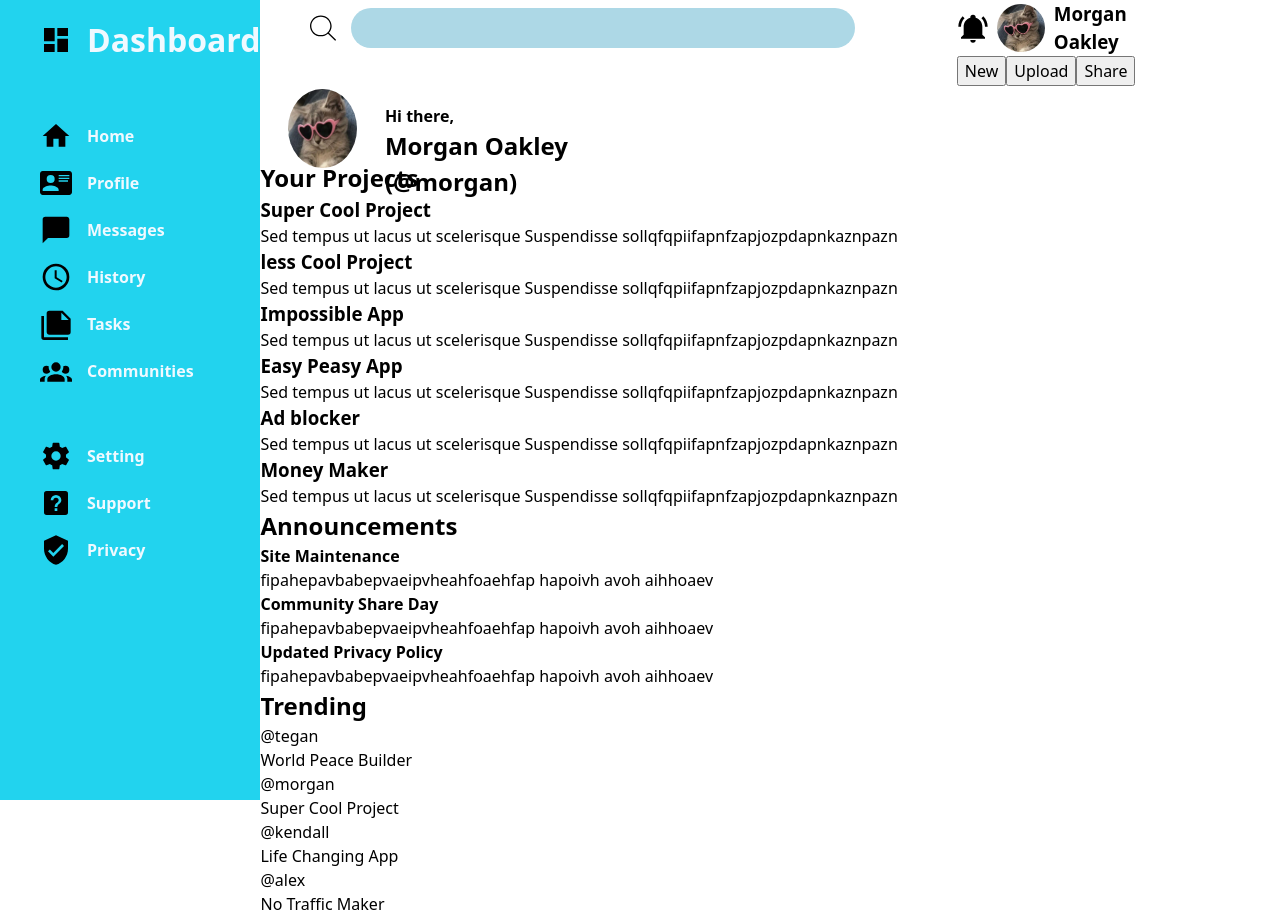
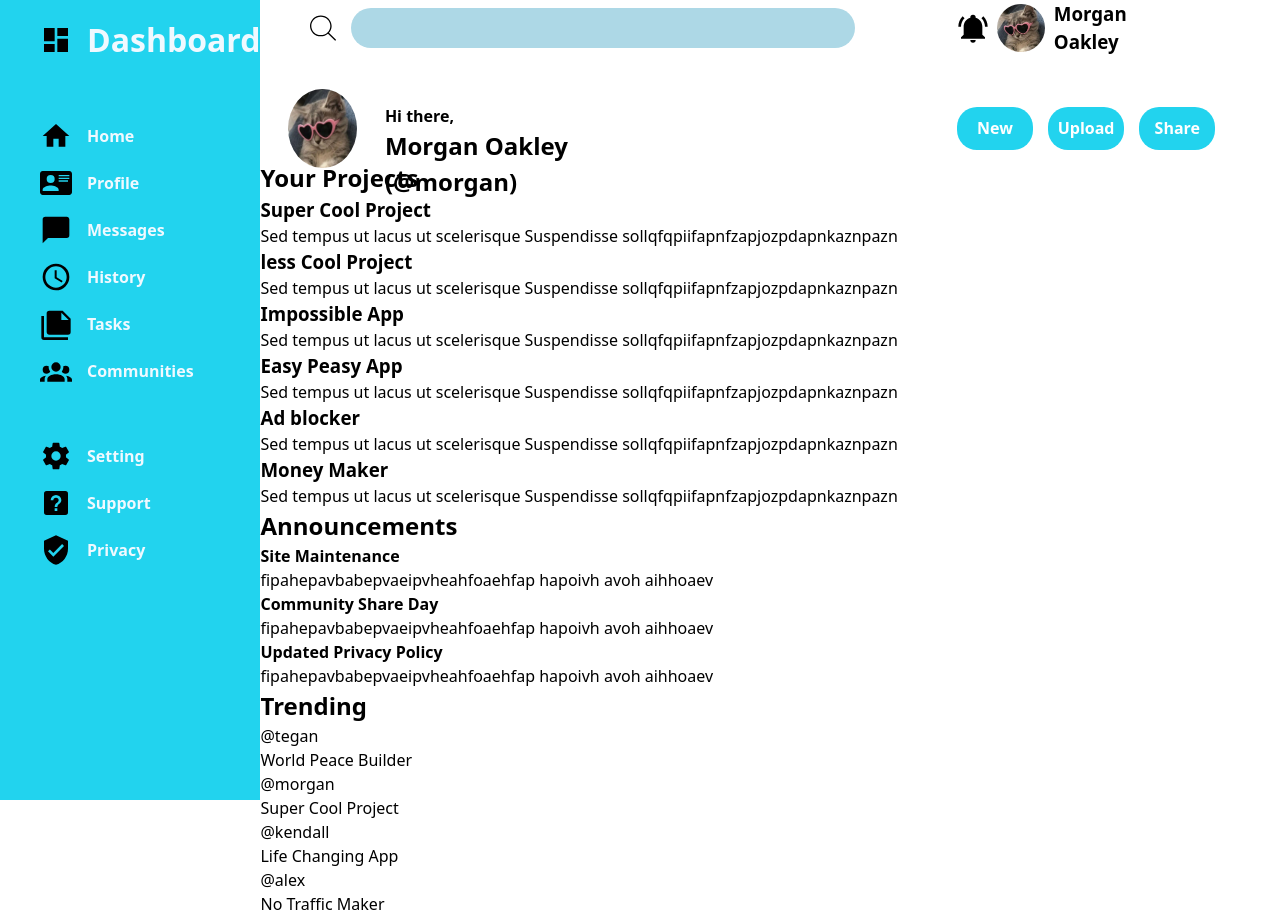
Before and after one commit to xhjayoub/Admin-Dashboard, a plain HTML site: page index.html in a window 1280 px wide. Drawn offline with Linux system fonts and the light colour scheme.

Commit message:
Fix and style actions layout

```diff
--- a/style.css
+++ b/style.css
@@ -179,4 +179,18 @@ li p ,
 }
 .actions {
   grid-column: 3;
+  display: grid;
+  gap: 15px;
+  grid-template-columns: repeat(3, 1fr);
+  margin-right: 20%;
 }
+.actions button {
+  width: 100%;
+  height: 30%;
+  border-radius: 20px;
+  place-self: center;
+  background-color: var(--primary-color);
+  color: white;
+  border: 0;
+  font-weight: bold;
+}
```
